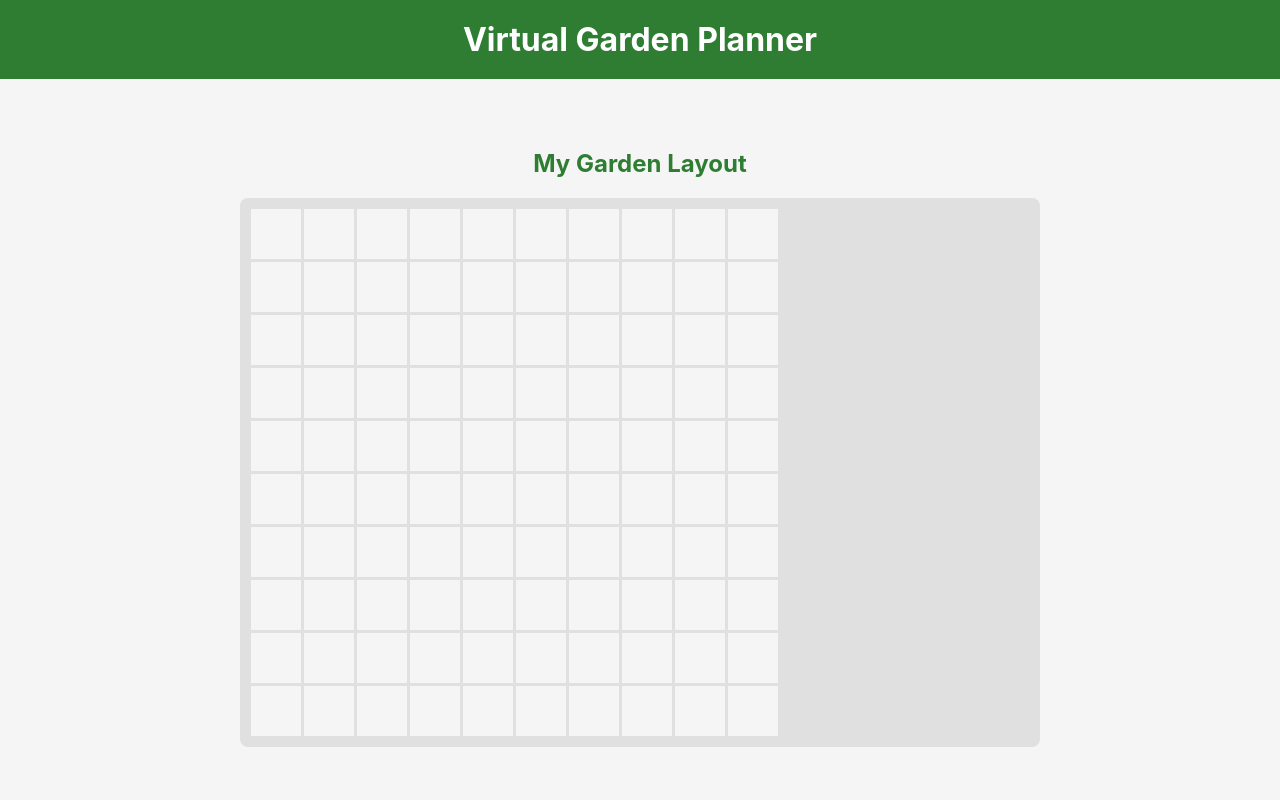
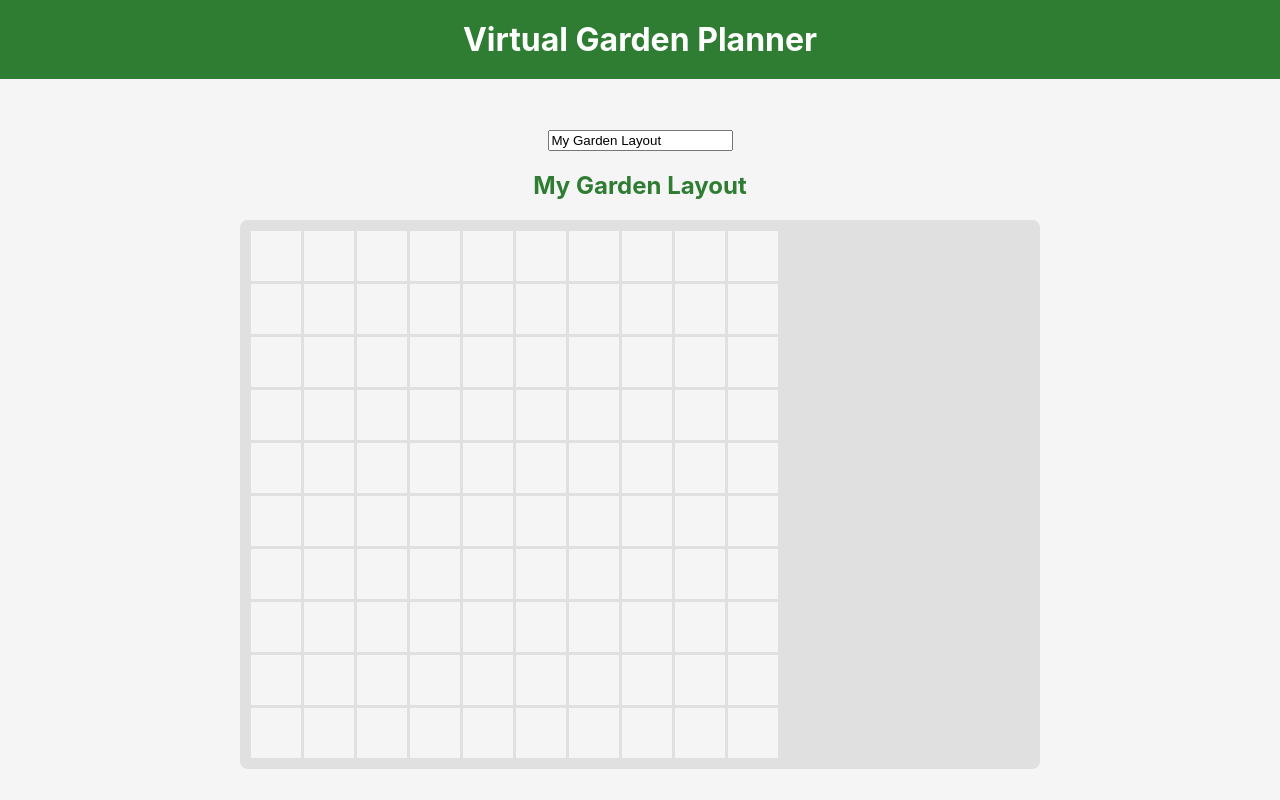
Before and after one commit to elizabethvilloria/virtual-garden-planner, a React (Create React App) app: page / in a window 1280 px wide. Shown: the top 800 px of the page. Built offline with nearby package versions, Linux system fonts and the light colour scheme; the HTML template or start-up script is replaced by a standard one.

Commit message:
feat: add editable title to garden layout

```diff
--- a/src/components/GardenLayout.js
+++ b/src/components/GardenLayout.js
@@ -3,9 +3,16 @@ import './GardenLayout.css';
 
 const GardenLayout = () => {
   const [grid, setGrid] = useState(Array(10).fill(Array(10).fill(null)));
+  const [title, setTitle] = useState('My Garden Layout');
 
   return (
     <div className="garden-layout">
+      <input
+        type="text"
+        value={title}
+        onChange={(e) => setTitle(e.target.value)}
+        className="garden-title-input"
+      />
       <h2>My Garden Layout</h2>
       <div className="grid-container">
         {grid.map((row, rowIndex) => (
```
